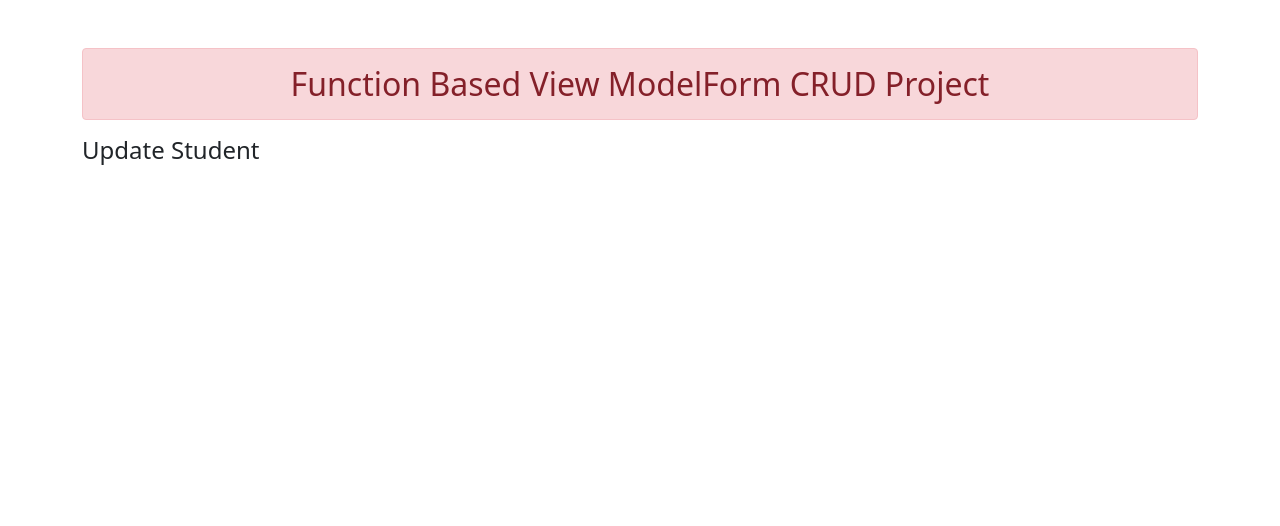
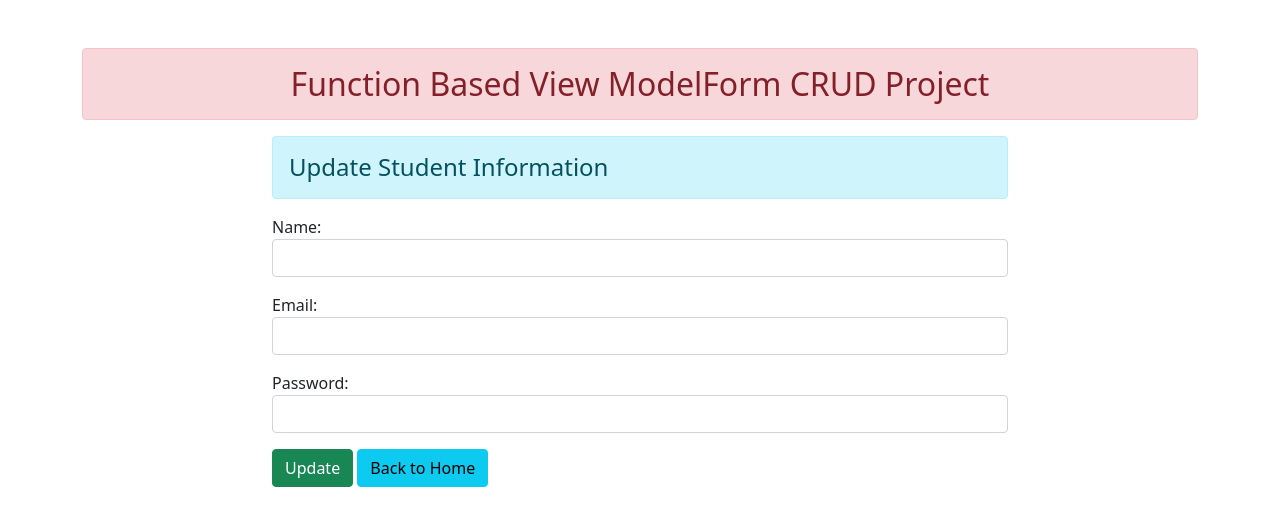
Before and after one commit to tailoristic/crud_project, a Django app: template enroll/templates/enroll/updatestudent_page.html in a window 1280 px wide. Shown: the top 526 px of the page. Run offline with Django 3.2, Linux system fonts and the light colour scheme; the template is opened without the code that fills it: values that come from a table or form of the project are taken from there, others are empty; some libraries are stand-ins or nearby versions.

Commit message:
Complete CRUD

```diff
--- a/crud_project/urls.py
+++ b/crud_project/urls.py
@@ -21,4 +21,5 @@ urlpatterns = [
     path('admin/', admin.site.urls),
     path('', views.add_show, name="home_page"),
     path('delete/<int:id>/', views.delete_data, name="delete_data"),
+    path('<int:id>/', views.update_data, name="update_data"),
 ]
--- a/enroll/forms.py
+++ b/enroll/forms.py
@@ -9,5 +9,5 @@ class StudentRegistration(forms.ModelForm):
         widgets = {
             'name': forms.TextInput(attrs={'class': 'form-control'}),
             'email': forms.EmailInput(attrs={'class': 'form-control'}),
-            'password': forms.PasswordInput(attrs={'class': 'form-control'}),
+            'password': forms.PasswordInput(render_value=True, attrs={'class': 'form-control'}),
         }
--- a/enroll/templates/enroll/home_page.html
+++ b/enroll/templates/enroll/home_page.html
@@ -28,7 +28,7 @@
           <td>{{student.email}}</td>
           <td>{{student.password}}</td>
           <td>
-            <a href="#" class="btn btn-warning btn-sm">Edit</a>
+            <a href="{% url 'update_data' student.id %}" class="btn btn-warning btn-sm">Edit</a>
             <form action="{% url 'delete_data' student.id %}" method="POST" class="d-inline">
               {% csrf_token %}
               <!-- <a href="#" class="btn btn-danger btn-sm">Delete</a> -->
--- a/enroll/templates/enroll/updatestudent_page.html
+++ b/enroll/templates/enroll/updatestudent_page.html
@@ -1,4 +1,14 @@
 {% extends 'enroll/base.html' %}
 {% block content %}
-  <h4>Update Student</h4>
+  <div class="row">
+    <div class="col-sm-8 offset-2">
+      <h4 class="alert alert-info">Update Student Information</h4>
+      <form action="" method="POST">
+        {% csrf_token %}
+        {{form.as_p}}
+        <input type="submit" value="Update" class="btn btn-success">
+        <a href="{% url 'home_page' %}" class="btn btn-info">Back to Home</a>
+      </form>
+    </div>
+  </div>
 {% endblock content %}
```
Also changed, not shown: enroll/views.py (+23 -3 lines), db.sqlite3.
